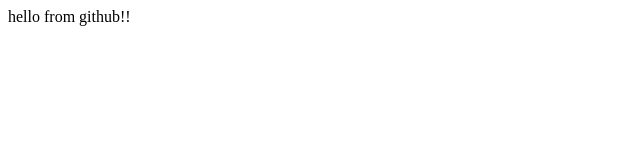
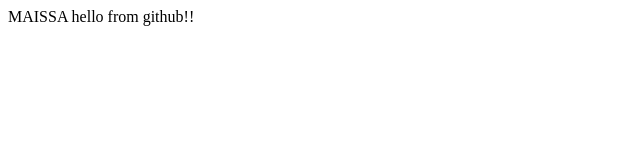
Before and after one commit to maissa-souissi/learningGIt, a plain HTML site: page index.html in a window 1280 px wide. Shown: the whole page, without its empty margins (0-640 px from the left). Drawn offline with Linux system fonts and the light colour scheme.

Commit message:
change body

```diff
--- a/index.html
+++ b/index.html
@@ -1,3 +1,3 @@
 <html>
-<body> hello from github!!</body>
+<body>MAISSA hello from github!!</body>
 </html>
```
